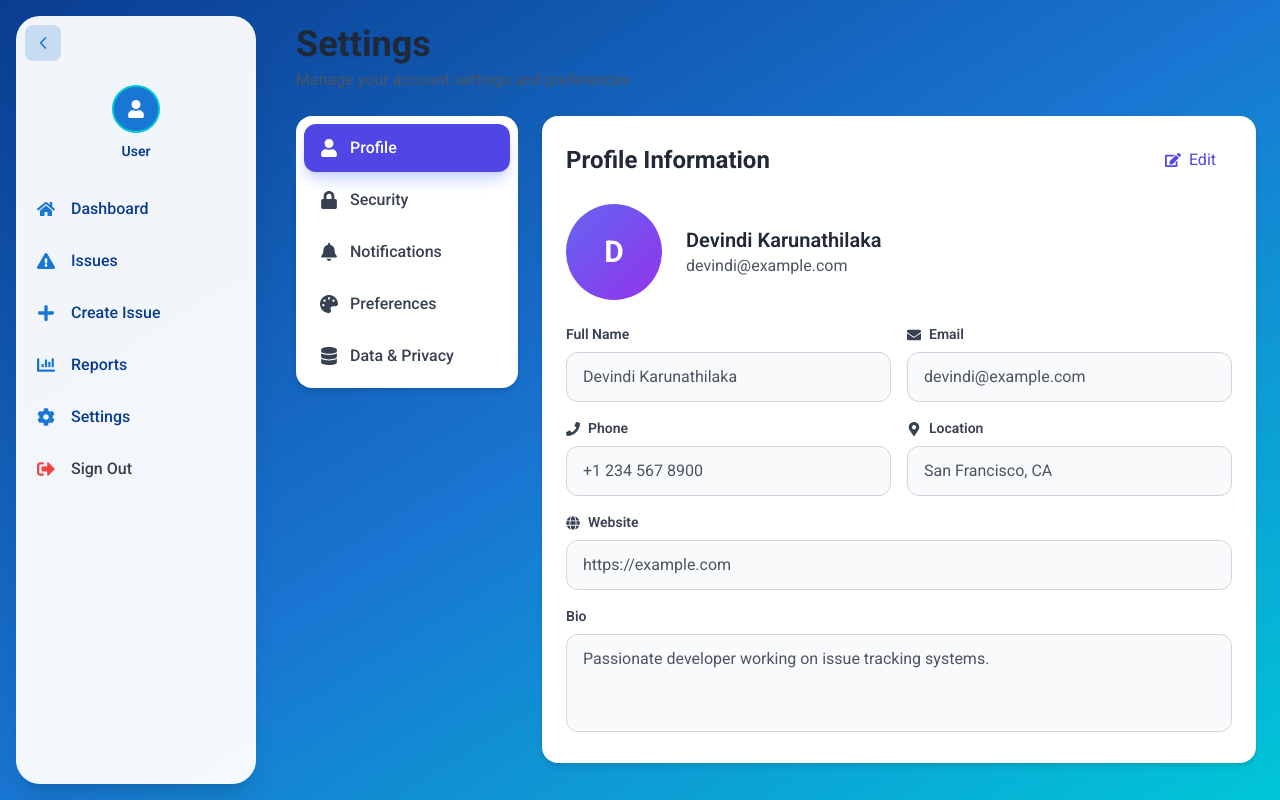
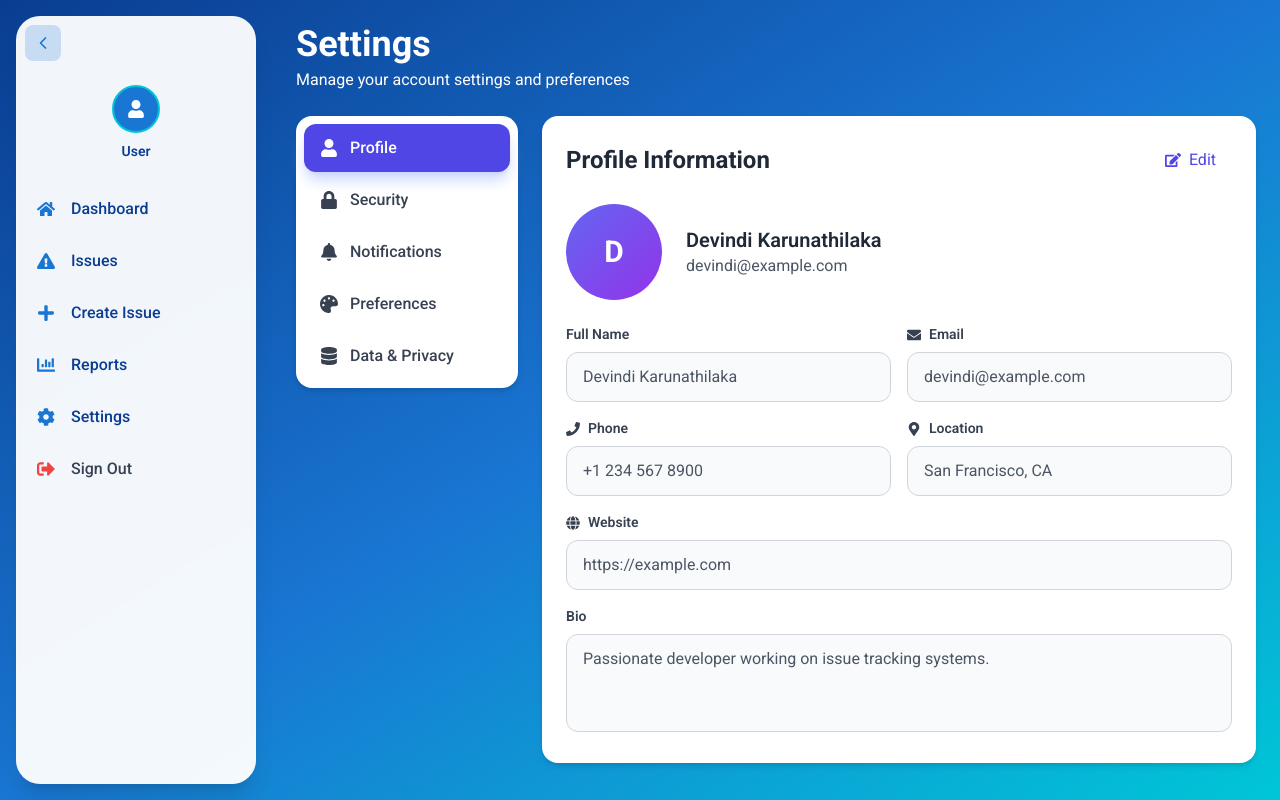
Before and after one commit to Devindin/Issue-Tracker, a React (Vite) app in the folder frontend/: page /settings in a window 1280 px wide. Built offline with nearby package versions, Linux system fonts and the light colour scheme.

Commit message:
add page title to settings page

```diff
--- a/frontend/src/Pages/Settings.tsx
+++ b/frontend/src/Pages/Settings.tsx
@@ -20,6 +20,7 @@ import {
   FaExclamationTriangle,
 } from "react-icons/fa";
 import PageLayout from "../Layout/PageLayout";
+import PageTitle from "../Components/PageTitle";
 
 // Types
 interface UserProfile {
@@ -221,12 +222,11 @@ const Settings: React.FC = () => {
           animate={{ opacity: 1, y: 0 }}
           transition={{ duration: 0.5 }}
         >
-          <h1 className="text-3xl md:text-4xl font-bold text-gray-800">
-            Settings
-          </h1>
-          <p className="text-gray-600 mt-1">
-            Manage your account settings and preferences
-          </p>
+          <PageTitle
+            title="Settings"
+            subtitle="Manage your account settings and preferences"
+            textColor="text-white"
+          />
         </motion.div>
 
         {/* Success Message */}
```
